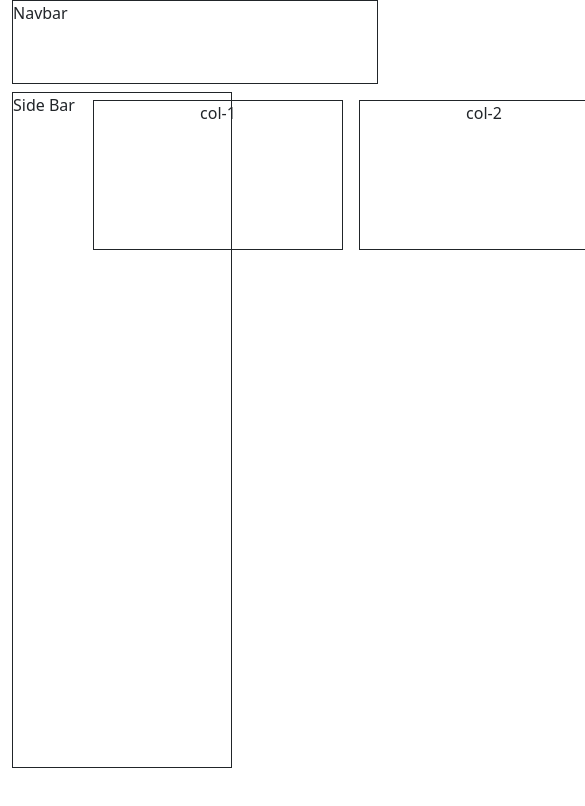
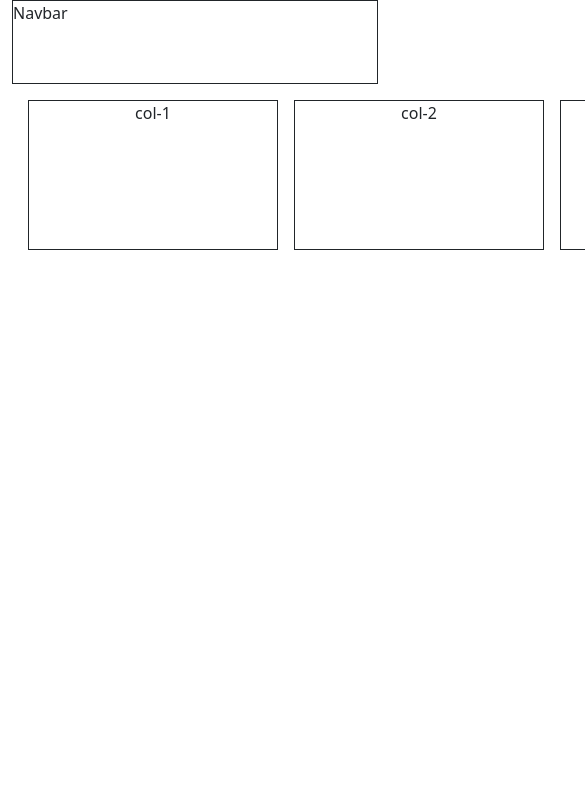
Before and after one commit to MarkRyuo/SalesInventoryManagementSystem, a React (Vite) app: page / in a window 390 px wide. Shown: the top 806 px of the page, 585 px wide, since content can reach past the window. Built offline with nearby package versions, Linux system fonts and the light colour scheme.

Commit message:
Subject: Body

```diff
--- a/src/components/Dashboard.tsx
+++ b/src/components/Dashboard.tsx
@@ -14,7 +14,7 @@ export const Dashboard = () => {
         <div className="container-lg">
             <Navbar2/>
             <div className="row">
-                <div className="col-2">
+                <div className="col-2 d-none d-sm-block">
                     <SideBar/>
                 </div>
                 <div className="col-8">
```
